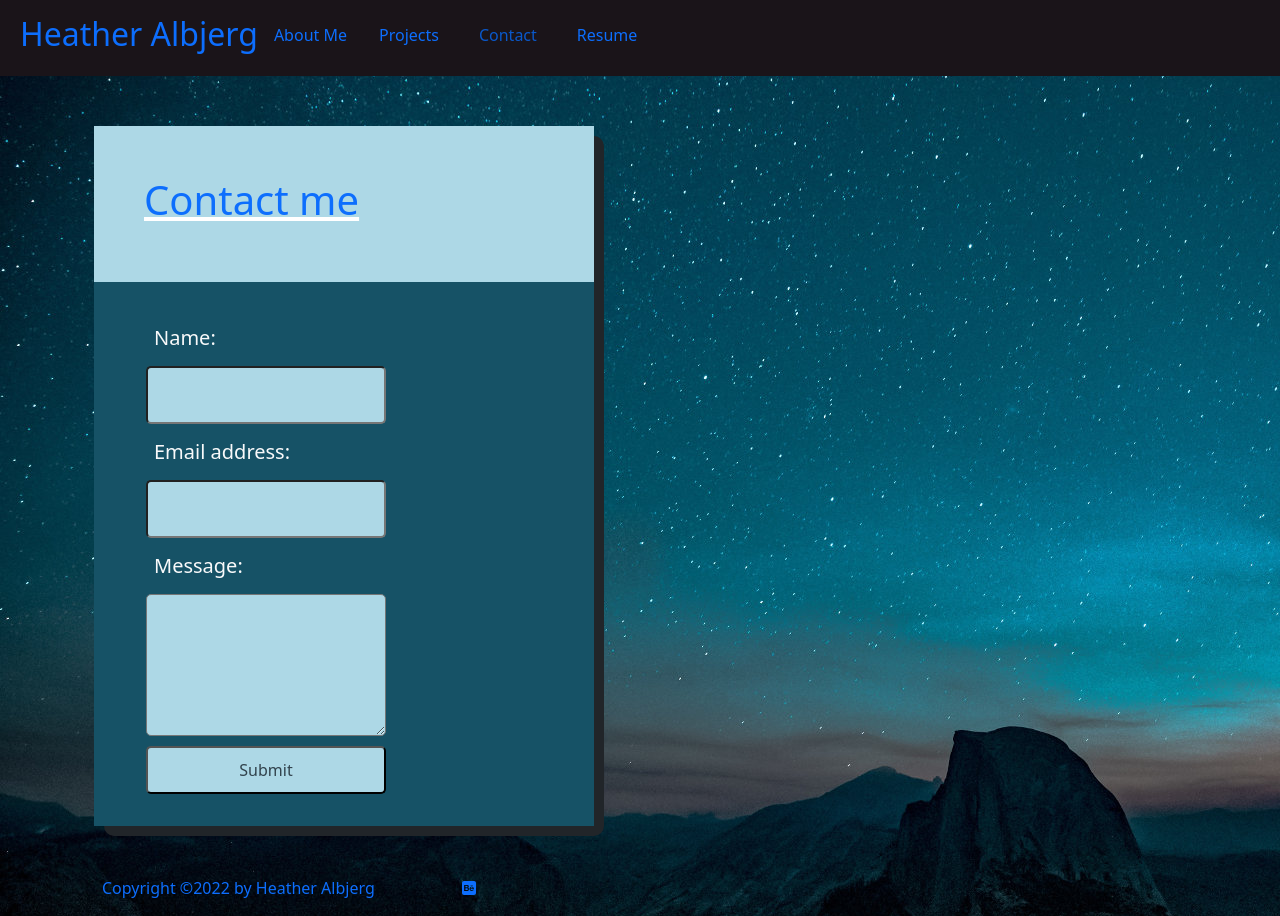
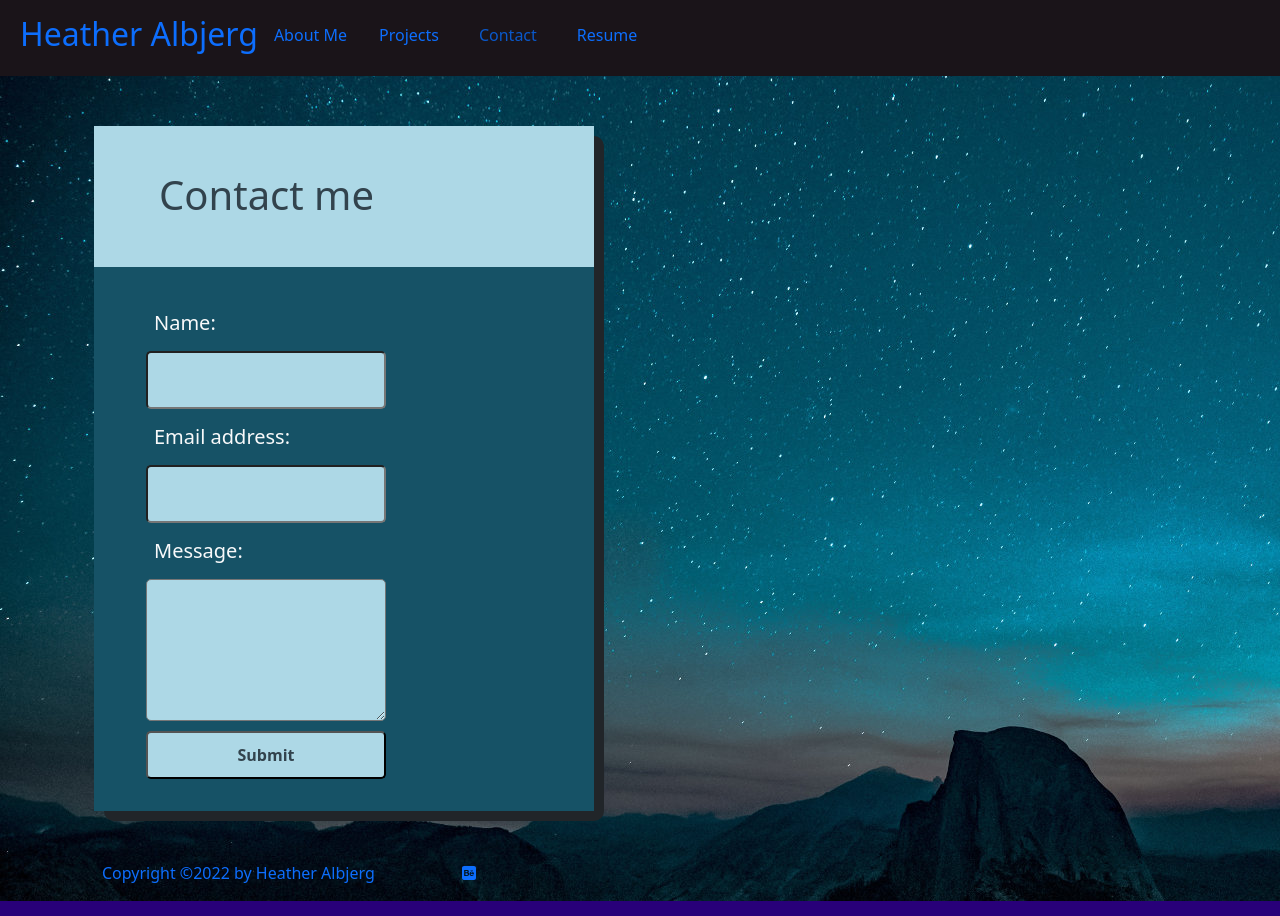
Before and after one commit to heatherviolet/react-portfolio, a React (Create React App) app: page / in a window 1280 px wide. Both pictures are taken after a click on the button "Contact". Built offline with nearby package versions, Linux system fonts and the light colour scheme.

Commit message:
changed colors in contact form

```diff
--- a/src/components/Contact/index.js
+++ b/src/components/Contact/index.js
@@ -38,9 +38,9 @@
 
   return (
     <section class="contact">
-      <h1 data-testid="h1tag" class="text-primary"
+      <h1 data-testid="h1tag" class="contact-me"
       style={{
-        padding: '50px',
+        padding: '40px',
       }}
       >Contact me</h1>
       <form id="contact-form" onSubmit={handleSubmit}>
@@ -48,8 +48,6 @@
           <label htmlFor="name" class="text-light"
           style={{
             padding: '10px',
-
-
           }}
           >Name:</label>
           <input type="text" name="name" defaultValue={name} onBlur={handleChange}
@@ -94,7 +92,7 @@
         </div>
         {errorMessage && (
           <div>
-            <p className="error-text" class="text-primary">{errorMessage}</p>
+            <p className="error-text" class="text-light">{errorMessage}</p>
           </div>
         )}
         <button data-testid="button" class="button" type="submit"
@@ -105,7 +103,6 @@
             padding: '10px',
             margin: '2px',
             borderRadius: '5px',
-
           }}
           >Submit</button>
       </form>
--- a/src/index.css
+++ b/src/index.css
@@ -83,7 +83,6 @@
   }
 
 h1 {
-    text-decoration: underline;
     padding-bottom: 20px;
     text-decoration-color: white;
     border-bottom: 2px;
@@ -92,3 +91,13 @@
 h2 {
     text-align: center;
 }
+
+.contact-me {
+    margin-top: 5px;
+    margin-left: 25px;
+    color: #32434d;
+}
+
+.button {
+    font-weight: bold;
+}
```
